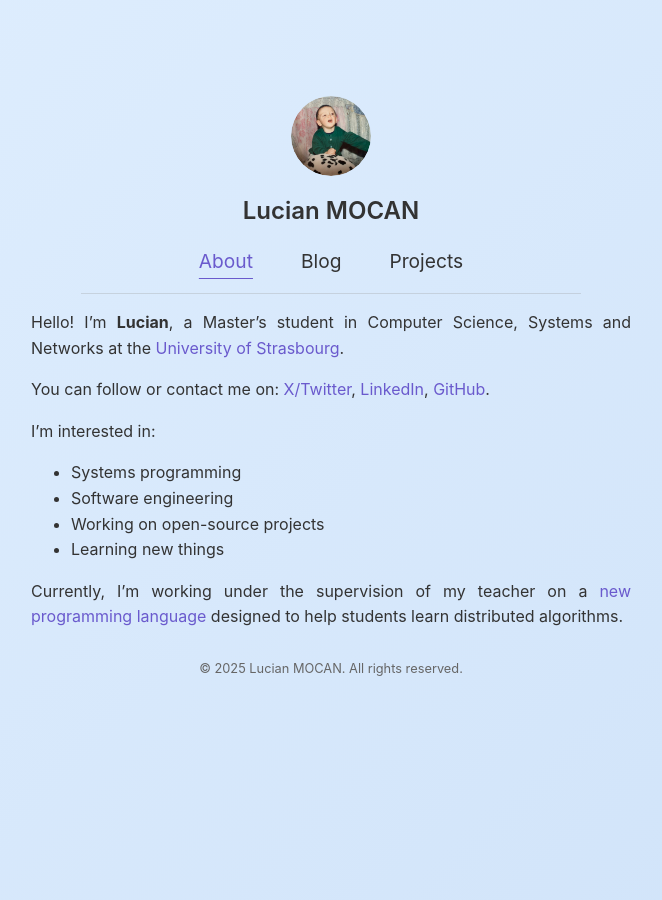
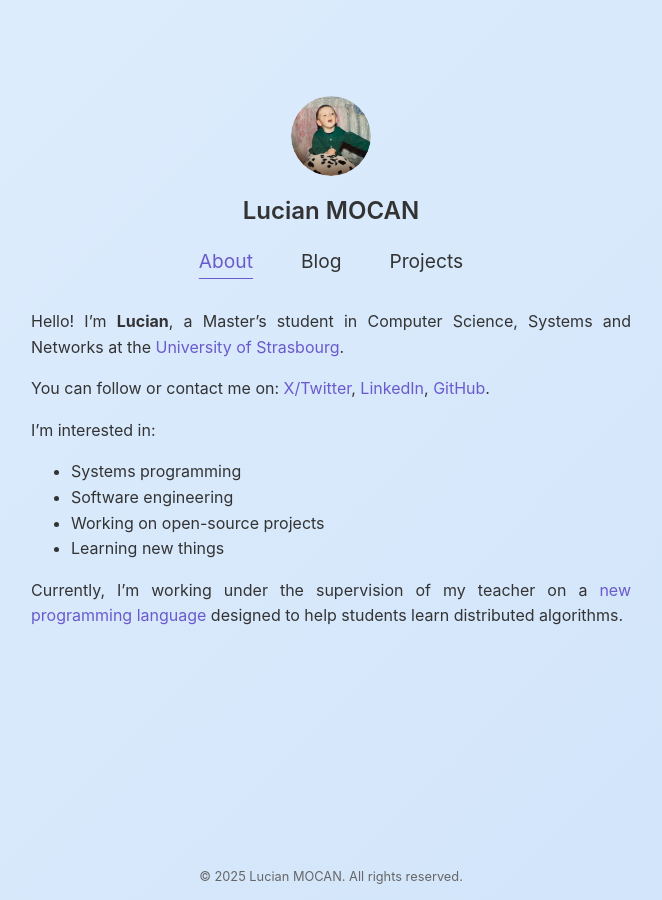
Before and after one commit to lucianmocan/lucianmocan.github.io, a Jekyll site: the page built from index.md, in a window 1280 px wide. Shown: the whole page, without its empty margins (309-971 px from the left). Built offline with Jekyll 4.4.1, drawn with Linux system fonts in a browser that asks for light colours.

Commit message:
fixed layout - remove the hr line

```diff
--- a/_layouts/default.html
+++ b/_layouts/default.html
@@ -21,7 +21,6 @@
                 <a href="/projects" {% if page.url contains "/projects" %}class="active"{% endif %}>Projects</a>
             </nav>
         </header>
-        <hr>
         <main class="content">
             {{ content }}
         </main>
--- a/assets/css/style.css
+++ b/assets/css/style.css
@@ -4,6 +4,8 @@
 }
 
 body {
+  display: flex;
+  flex-direction: column;
   margin: 0;
   padding: 0;
   background: linear-gradient(135deg, var(--gradient-start), var(--gradient-end));
@@ -53,13 +55,6 @@ body .container .content-container {
 }
 body .container .content-container .paragraph {
   text-align: justify;
-}
-body hr {
-  min-width: 500px;
-  color: #999;
-  border: none;
-  margin: 0;
-  border-top: 1px solid rgba(153, 153, 153, 0.3);
 }
 
 footer {
```
Also changed, not shown: assets/css/_sass/_layout.scss (+2 -8 lines), 1 other file.
